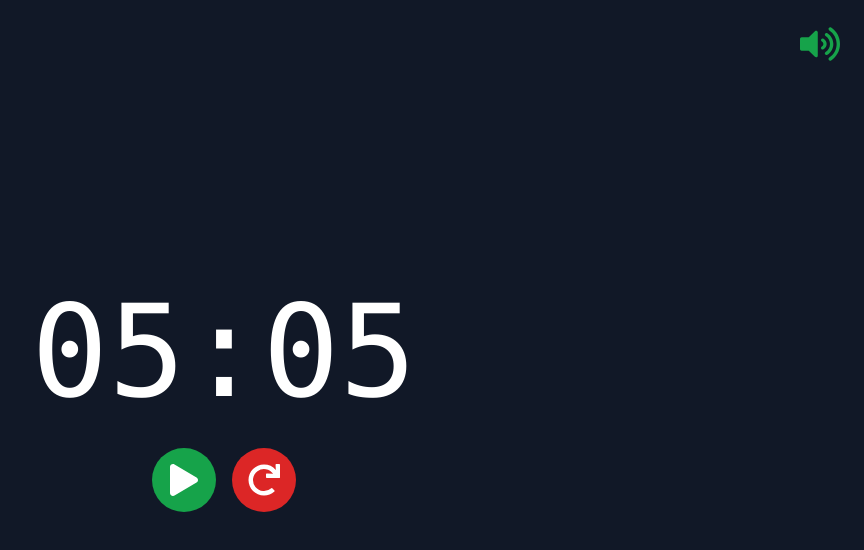
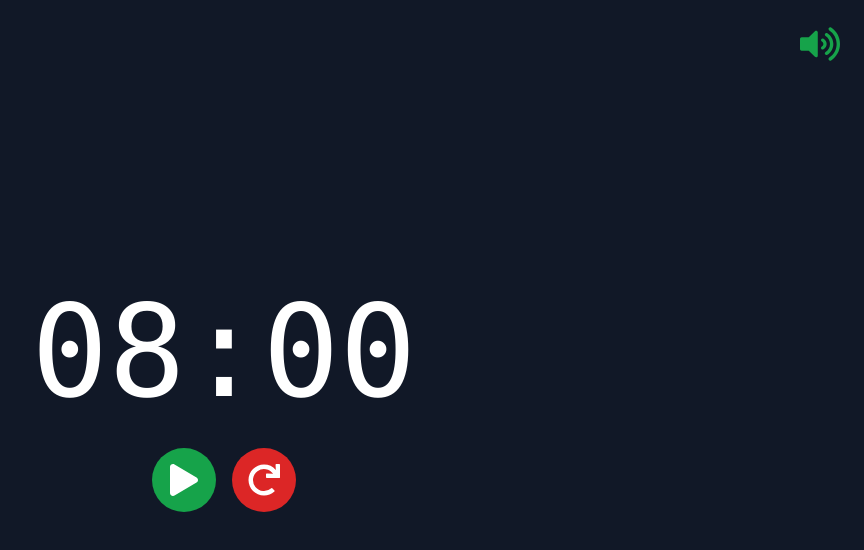
Before and after one commit to rohithgoud30/PresentationTimer, a React (Vite) app: page / in a window 1280 px wide. Shown: the top 550 px of the page, without its empty margins (416-1280 px from the left). Built offline with nearby package versions, Linux system fonts and the light colour scheme.

Commit message:
Update timer duration to 8 minutes for final deployment

```diff
--- a/src/components/Timer.jsx
+++ b/src/components/Timer.jsx
@@ -11,7 +11,7 @@ import {
 
 const Timer = () => {
   // State management
-  const [timeLeft, setTimeLeft] = useState(5 * 61) // Initial time in seconds
+  const [timeLeft, setTimeLeft] = useState(8 * 60) // Initial time in seconds
   const [isRunning, setIsRunning] = useState(false)
   const [isPaused, setIsPaused] = useState(false)
   const [showMessage, setShowMessage] = useState(false)
```
